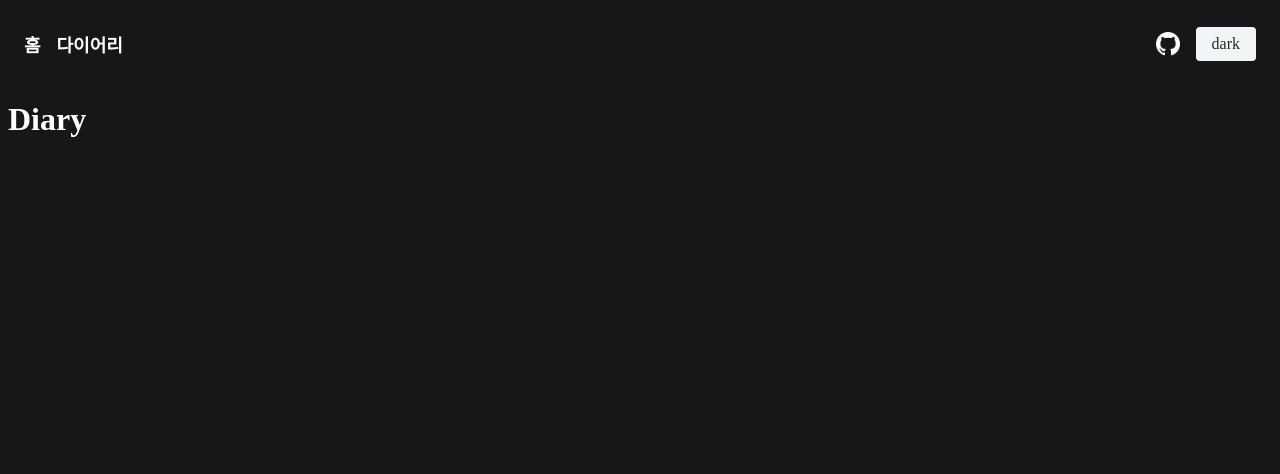
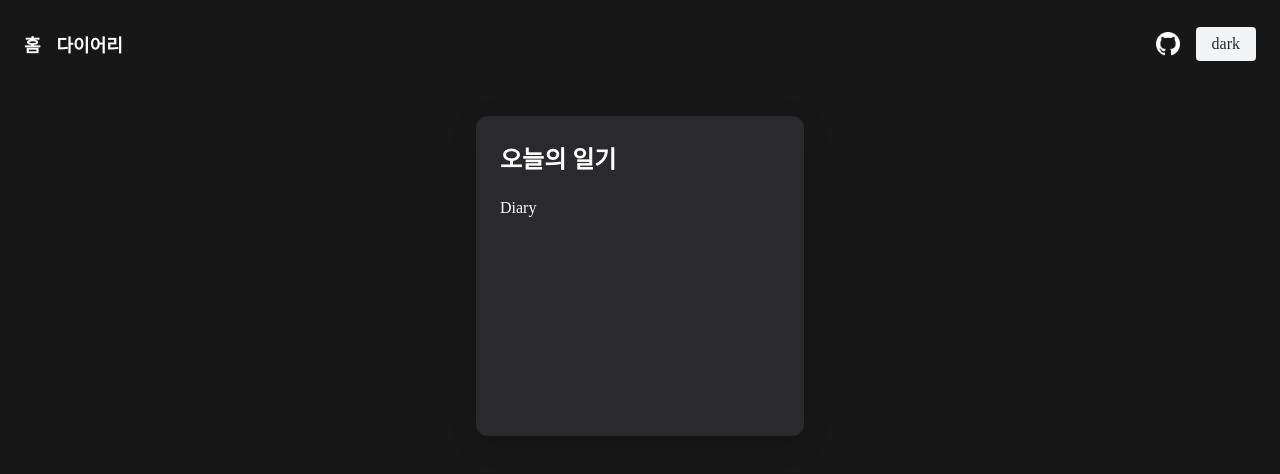
Before and after one commit to pa-rang/clock-weather-app, a Next.js app: page /diary in a window 1280 px wide. Shown: the top 474 px of the page. Built offline with nearby package versions, Linux system fonts and the light colour scheme.

Commit message:
feat: add box layout

```diff
--- a/pages/diary.tsx
+++ b/pages/diary.tsx
@@ -1,13 +1,24 @@
 import React, { ReactElement } from "react";
+import Box from "../components/common/Box";
 import Header from "../components/common/Header";
+import styled from "@emotion/styled";
 
-interface Props {}
+const Styled = {
+  BoxWrapper: styled.div`
+    margin: 0 auto;
+    max-width: 360px;
+  `,
+};
 
-function Diary({}: Props): ReactElement {
+function Diary(): ReactElement {
   return (
     <>
       <Header />
-      <h1>Diary</h1>
+      <Styled.BoxWrapper>
+        <Box title="오늘의 일기">
+          <div>Diary</div>
+        </Box>
+      </Styled.BoxWrapper>
     </>
   );
 }
```
